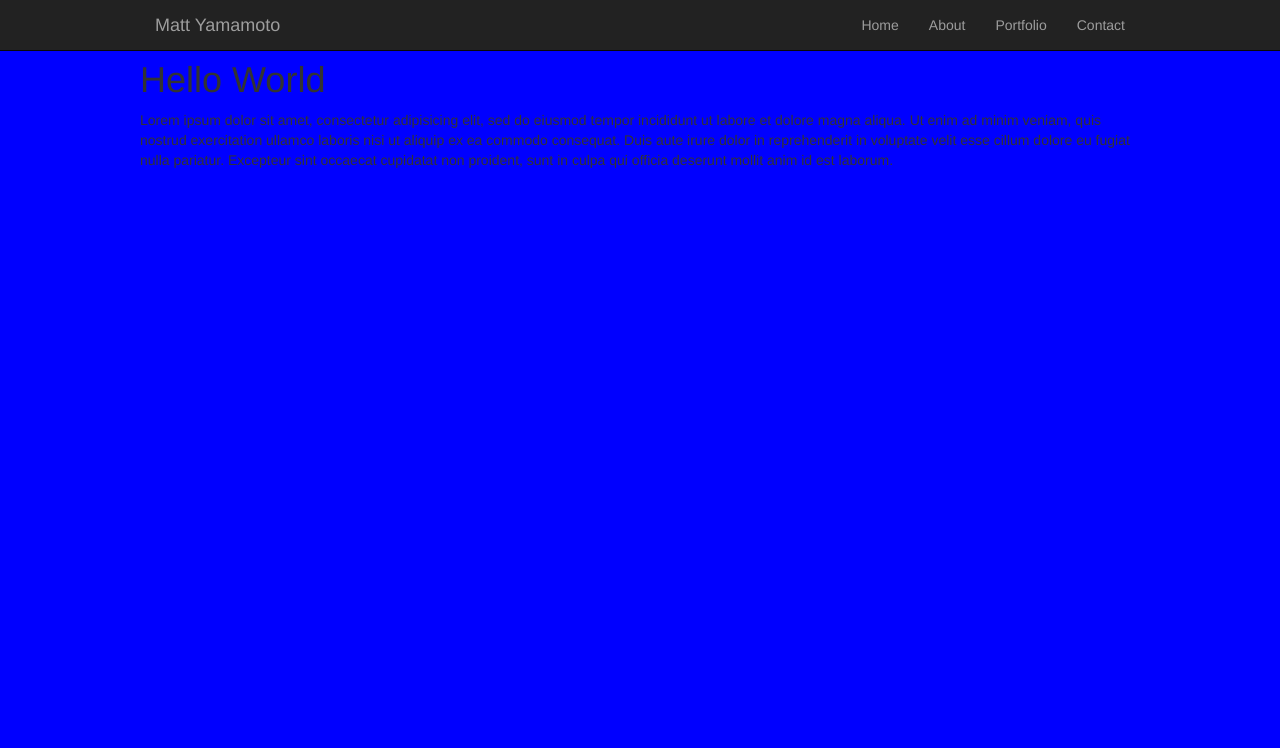
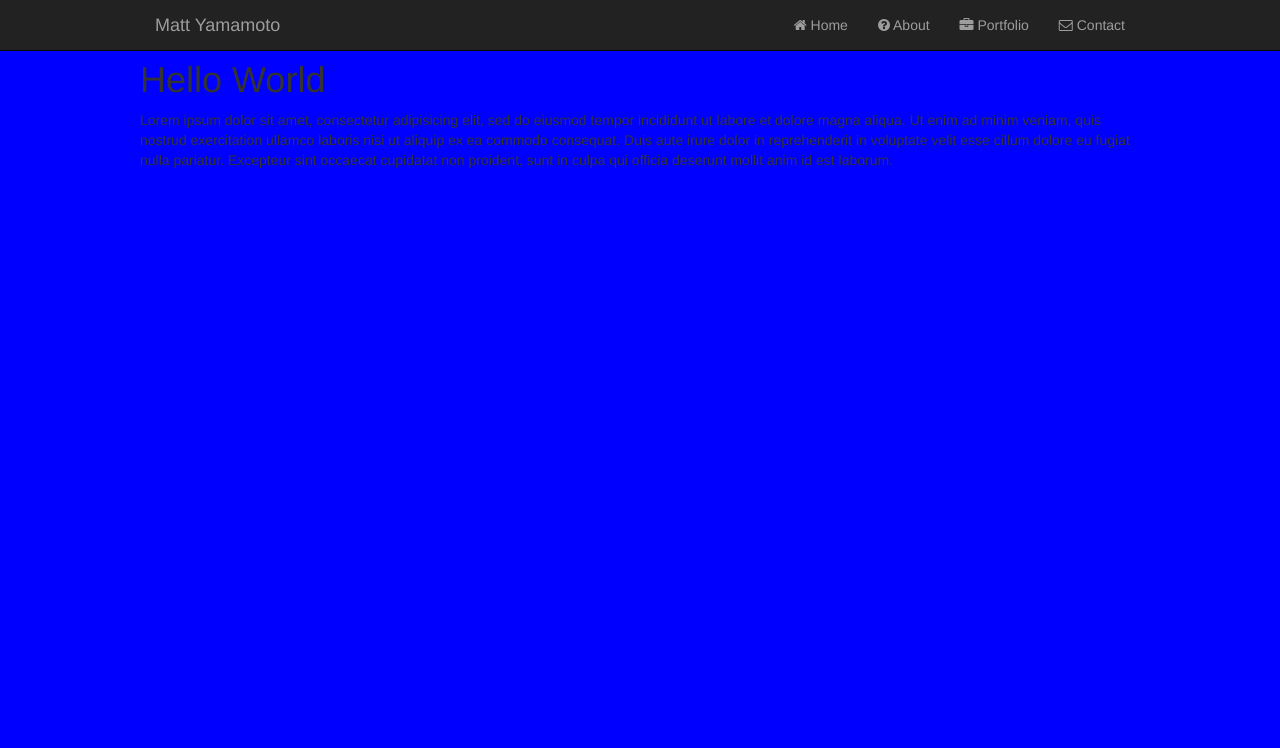
Before and after one commit to MattYamamoto/MattYamamoto.github.io, a plain HTML site: page index.html in a window 1280 px wide. Shown: the top 748 px of the page. Drawn offline with nearby package versions, Linux system fonts and the light colour scheme.

Commit message:
Add font awesome to navbar
Add link to css and icons to navbar

```diff
--- a/index.html
+++ b/index.html
@@ -4,6 +4,7 @@
 <head>
   <link rel="stylesheet" href="/css/portfolio.css">
   <link rel='stylesheet prefetch' href='http://maxcdn.bootstrapcdn.com/bootstrap/3.3.4/css/bootstrap.min.css'>
+  <link rel="stylesheet" href="https://maxcdn.bootstrapcdn.com/font-awesome/4.4.0/css/font-awesome.min.css">
 
 
 </head>
@@ -22,10 +23,10 @@
       </div>
       <div class="collapse navbar-collapse" id="navbar-collapse-1">
         <ul class="nav navbar-nav navbar-right">
-          <li><a href="#home">Home</a></li>
-          <li><a href="#about">About</a></li>
-          <li><a href="#portfolio">Portfolio</a></li>
-          <li><a href="#contact">Contact</a></li>
+          <li><a href="#home"><i class="fa fa-home"></i> Home</a></li>
+          <li><a href="#about"><i class="fa fa-question-circle"></i> About</a></li>
+          <li><a href="#portfolio"><i class="fa fa-briefcase"></i> Portfolio</a></li>
+          <li><a href="#contact"><i class="fa fa-envelope-o"></i> Contact</a></li>
         </ul>
       </div>
     </div>
```
